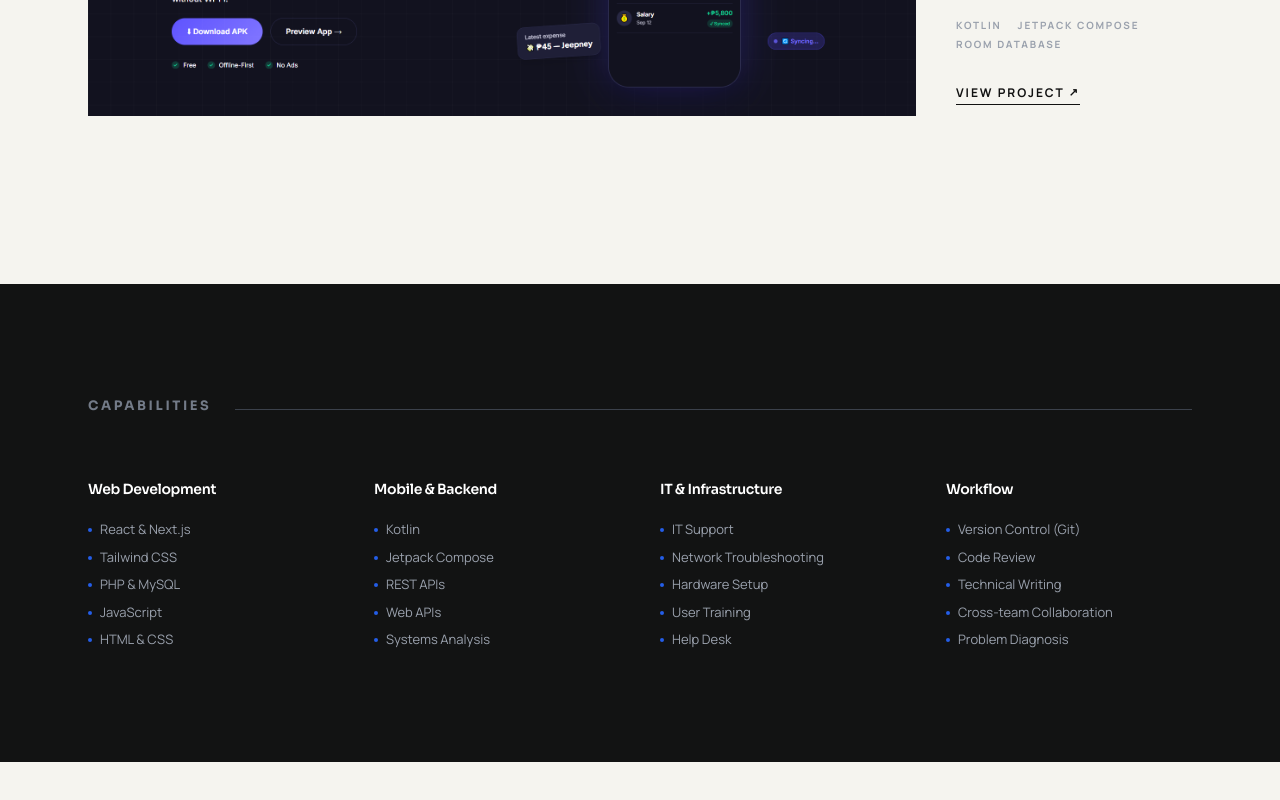
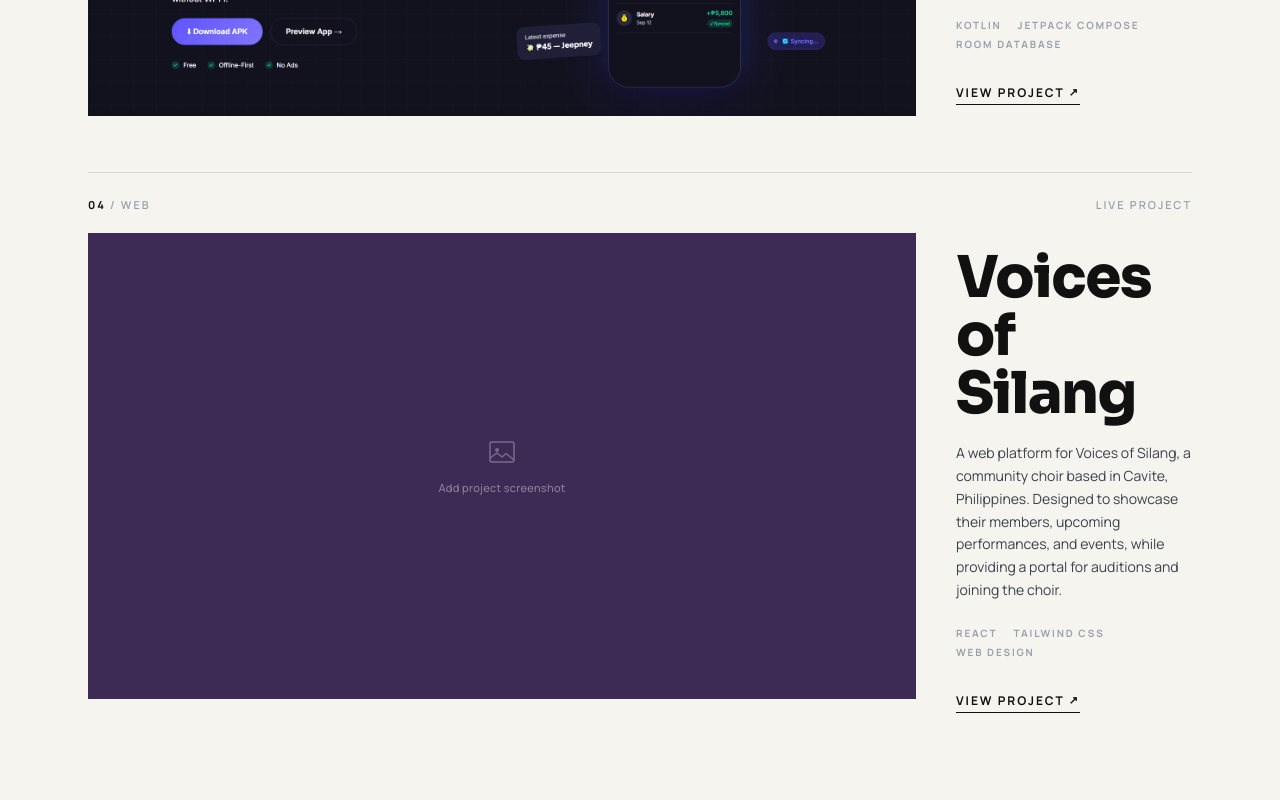
Before and after one commit to Stephen-Tiozon/Stephen-s-Portfolio, a React (Vite) app: page / in a window 1280 px wide. Shown: the part 2946-3746 px from the top of the page. Built offline with nearby package versions, Linux system fonts and the light colour scheme; the HTML template or start-up script is replaced by a standard one.

Commit message:
feat: create portfolio App component with navigation, projects, and experience sections

```diff
--- a/src/App.tsx
+++ b/src/App.tsx
@@ -47,6 +47,19 @@ const PROJECTS = [
     mediaBg: "#2A3830",
     image: "/PisoTrack_landing_page.PNG",
     cta: { label: "View Project", href: "https://piso-track.vercel.app/" },
+  },
+  {
+    num: "04",
+    category: "Web",
+    status: "LIVE PROJECT",
+    title: "Voices of Silang",
+    description:
+      "A web platform for Voices of Silang, a community choir based in Cavite, Philippines. Designed to showcase their members, upcoming performances, and events, while providing a portal for auditions and joining the choir.",
+    tags: ["React", "Tailwind CSS", "Web Design"],
+    keywords: ["Choir", "Landing Page", "Community"],
+    mediaBg: "#3D2B56",
+    image: "", // Placeholder, add image to public folder if needed
+    cta: { label: "View Project", href: "#" },
   },
 ];
 
```
